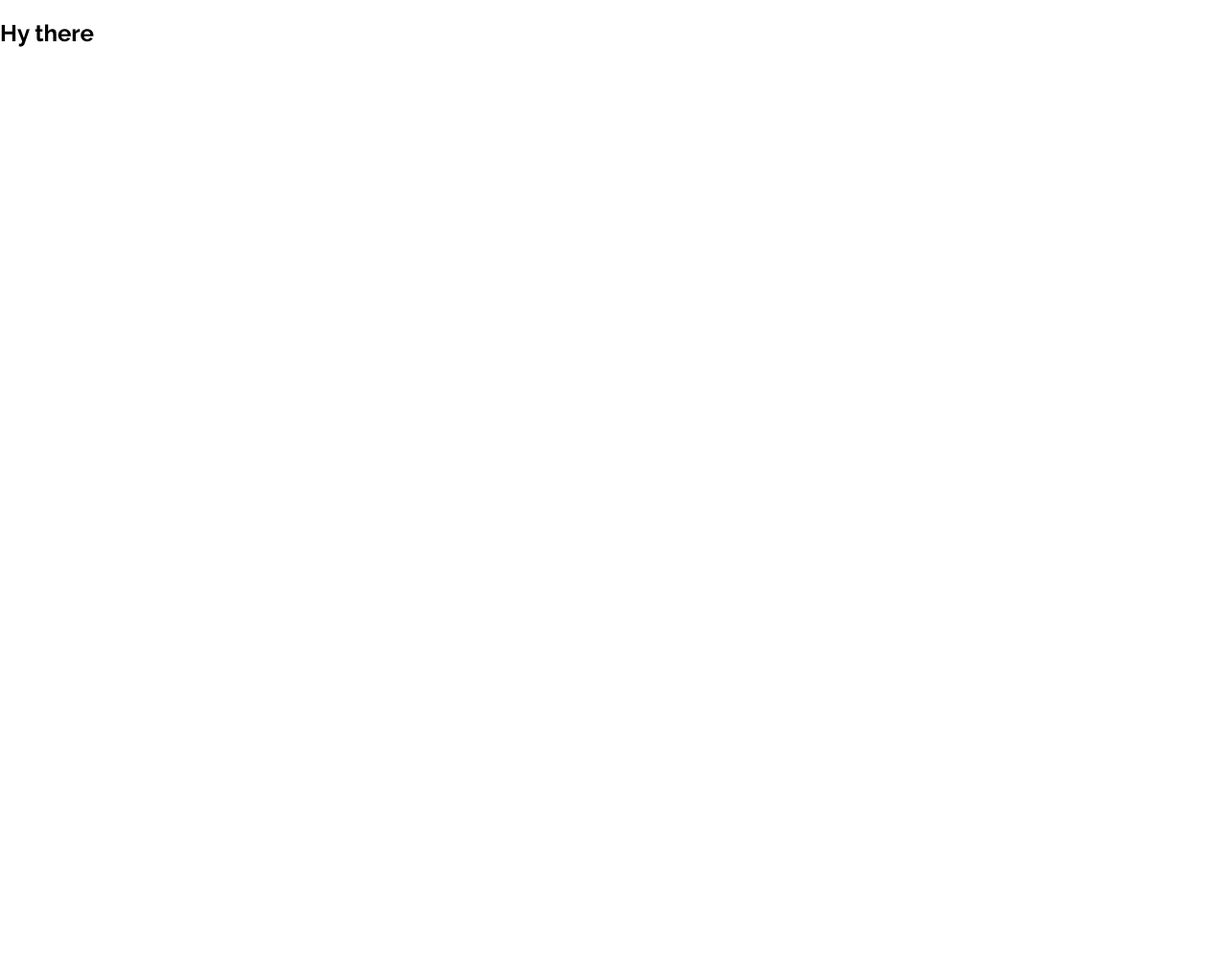
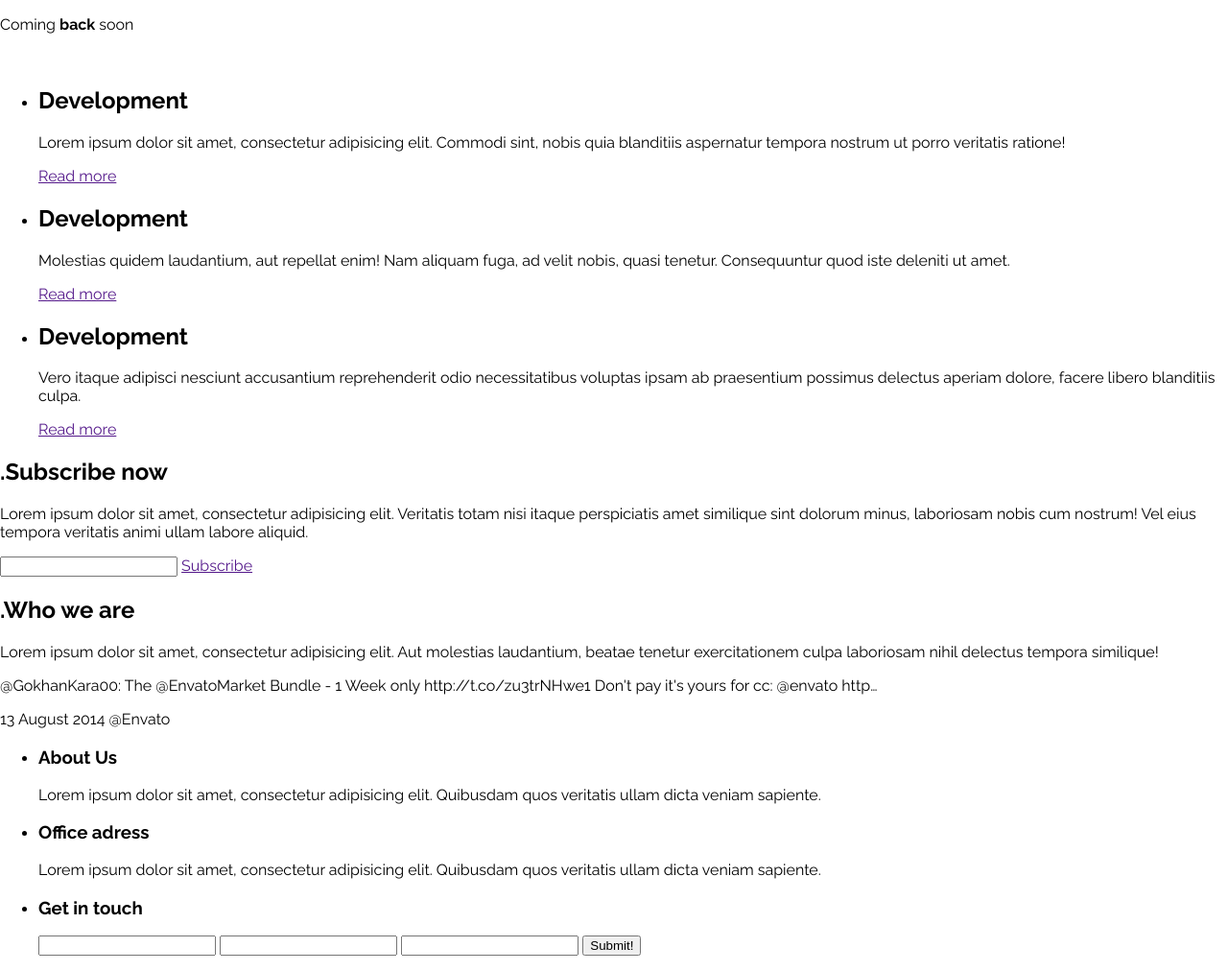
Before and after one commit to Ykro314/Oneluke, a plain HTML site: page index.html in a window 1280 px wide. Shown: the whole page at 96% size. Before the commit the page ends 800 px from the top, so only its background shows below. Drawn offline with Linux system fonts and the light colour scheme.

Commit message:
готова базовая разметка

```diff
--- a/index.html
+++ b/index.html
@@ -6,5 +6,120 @@
   <link href='https://fonts.googleapis.com/css?family=Raleway:400,100,200,300,500,600,700' rel='stylesheet' type='text/css'>
 </head>
 <body>
-  <h2>Hy there</h2>
+
+
+  <header>
+
+    <div class="logo"></div>
+    <div class="social">
+      <a href="#" class="social__btn"></a>
+      <a href="#" class="social__btn"></a>
+      <a href="#" class="social__btn"></a>
+      <a href="#" class="social__btn"></a>
+      <a href="#" class="social__btn"></a>
+      <a href="#" class="social__btn"></a>
+    </div>
+    <p>Coming <b>back</b> soon</p>
+    <div class="timer">
+
+    </div>
+
+  </header>
+
+
+
+  <main>
+
+    <div class="inner">
+      <div class="partners">
+        <img src="" alt="" class="partners__logo">
+        <img src="" alt="" class="partners__logo">
+        <img src="" alt="" class="partners__logo">
+        <img src="" alt="" class="partners__logo">
+        <img src="" alt="" class="partners__logo">
+      </div>
+      <ul class="blog">
+        <li class="blog__items">
+          <div class="bl og__logo"></div>
+          <h2 class="blog__title">Development</h2>
+          <p class="blog__content">Lorem ipsum dolor sit amet, consectetur adipisicing elit. Commodi sint, nobis quia blanditiis aspernatur tempora nostrum ut porro veritatis ratione!</p>
+          <a href="" class="blog__btn">Read more</a>
+        </li>
+        <li class="blog__items">
+          <div class="blog__logo"></div>
+          <h2 class="blog__title">Development</h2>
+          <p class="blog__content">Molestias quidem laudantium, aut repellat enim! Nam aliquam fuga, ad velit nobis, quasi tenetur. Consequuntur quod iste deleniti ut amet.</p>
+          <a href="" class="blog__btn">Read more</a>
+        </li>
+        <li class="blog__items">
+          <div class="blog__logo"></div>
+          <h2 class="blog__title">Development</h2>
+          <p class="blog__content">Vero itaque adipisci nesciunt accusantium reprehenderit odio necessitatibus voluptas ipsam ab praesentium possimus delectus aperiam dolore, facere libero blanditiis culpa.</p>
+          <a href="" class="blog__btn">Read more</a>
+        </li>
+      </ul>
+    </div>
+
+    <section class="subscribe">
+      <div class="inner">
+        <h2 class="subscribe__logo">.Subscribe now</h2>
+        <div class="subscribe__column">
+          <p>Lorem ipsum dolor sit amet, consectetur adipisicing elit. Veritatis totam nisi itaque perspiciatis amet similique sint dolorum minus, laboriosam nobis cum nostrum! Vel eius tempora veritatis animi ullam labore aliquid.</p>
+          <input type="text">
+          <a href="" class="subscribe__btn">Subscribe</a>
+        </div>
+      </div>
+    </section>
+
+    <section class="intro">
+      <div class="inner">
+        <div class="intro__left-col">
+          <h2>.Who we are</h2>
+          <p>Lorem ipsum dolor sit amet, consectetur adipisicing elit. Aut molestias laudantium, beatae tenetur exercitationem culpa laboriosam nihil delectus tempora similique!</p>
+        </div>
+        <div class="intro__right col">
+          <div class="intro__slider"></div>
+        </div>
+      </div>
+    </section>
+
+    <section class="copyright">
+      <div class="inner">
+        <div class="copyright__logo"></div>
+        <p class="copyright__content">@GokhanKara00: The @EnvatoMarket Bundle - 1 Week only http://t.co/zu3trNHwe1 Don't pay it's yours for  cc: @envato http…</p>
+        <div class="copyright__date">13 August 2014 @Envato</div>
+      </div>
+    </section>
+
+  </main>
+
+
+
+  <footer>
+    <div class="inner">
+      <ul class="contact">
+        <li class="contact__col">
+          <div class="contact__icon"></div>
+          <h3 class="contact__title">About Us</h3>
+          <p class="contact__content">Lorem ipsum dolor sit amet, consectetur adipisicing elit. Quibusdam quos veritatis ullam dicta veniam sapiente.</p>
+        </li>
+        <li class="contact__col">
+          <div class="contact__icon"></div>
+          <h3 class="contact__title">Office adress</h3>
+          <p class="contact__content">Lorem ipsum dolor sit amet, consectetur adipisicing elit. Quibusdam quos veritatis ullam dicta veniam sapiente.</p>
+        </li>
+        <li class="contact__col">
+          <div class="contact__icon"></div>
+          <h3 class="contact__title">Get in touch</h3>
+          <form action="" method="post">
+            <input type="text" name="name">
+            <input type="email" name="email">
+            <input type="text" name="message">
+            <input type="submit" value="Submit!">
+          </form>
+        </li>
+      </ul>
+    </div>
+
+  </footer>
 </body>
```
